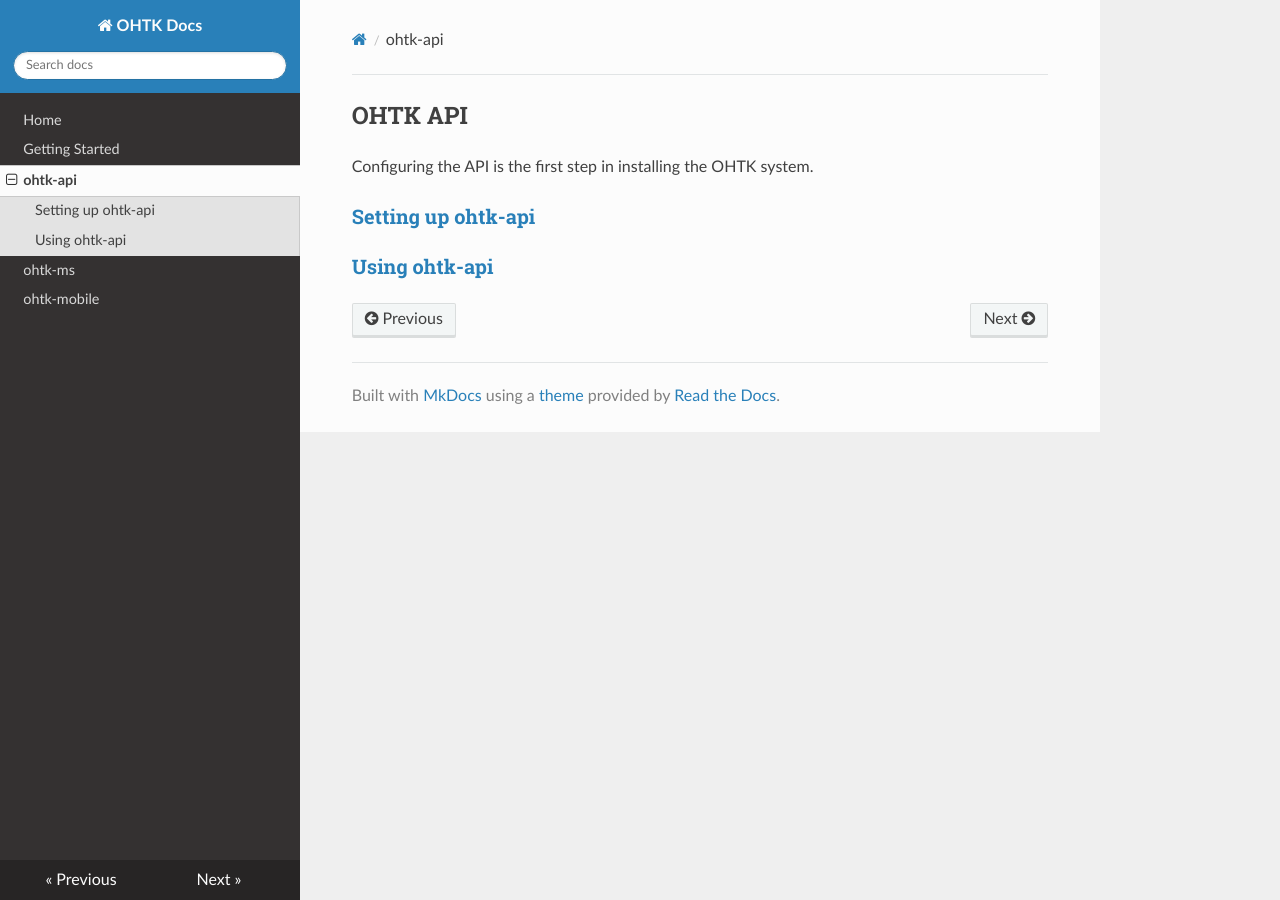
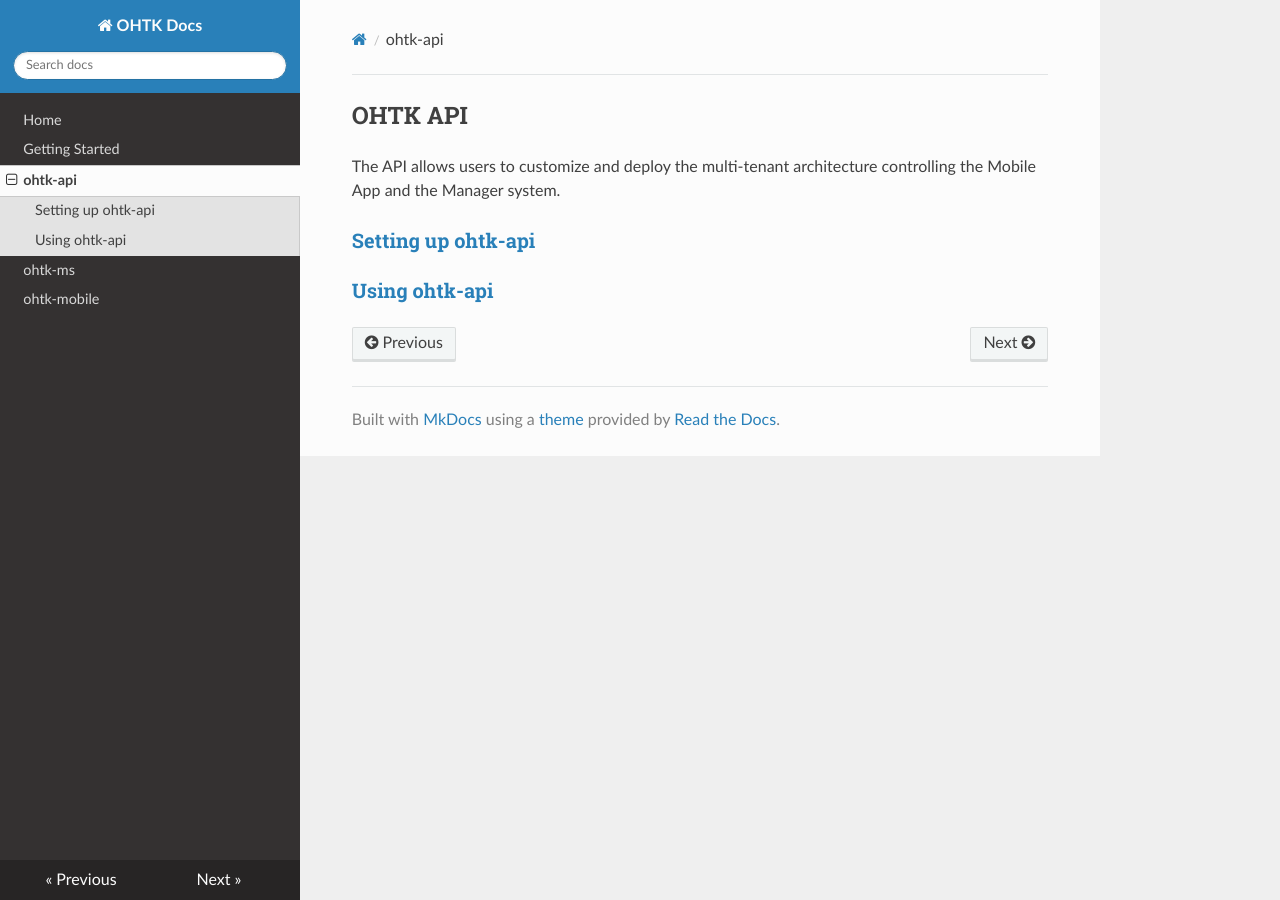
Before and after one commit to onehealthtoolkit/ohtk-docs, an MkDocs documentation site: the page built from docs/ohtk-api.md, in a window 1280 px wide. Built offline with MkDocs 1.6.1, drawn with Linux system fonts in a browser that asks for light colours; nearby versions of some CDN libraries.

Commit message:
image support

```diff
--- a/docs/ohtk-api.md
+++ b/docs/ohtk-api.md
@@ -1,6 +1,5 @@
 ## OHTK API
-Configuring the API is the first step in installing the OHTK system.
-
+The API allows users to customize and deploy the multi-tenant architecture controlling the Mobile App and the Manager system.
 ### [Setting up ohtk-api](/ohtk-docs/api-setup)
 
 ### [Using ohtk-api](/ohtk-docs/api-guide)
--- a/mkdocs.yml
+++ b/mkdocs.yml
@@ -7,3 +7,5 @@
     - ohtk-ms: 'ohtk-ms.md'
     - ohtk-mobile: 'ohtk-mobile.md'
 theme: readthedocs
+markdown_extensions:
+  - attr_list
```
Also changed, not shown: docs/ohtk-mobile.md (+3 -0 lines), docs/ohtk-ms.md (+3 -1 lines), docs/img/mobile/mobile-1.png (added), 2 other files.
